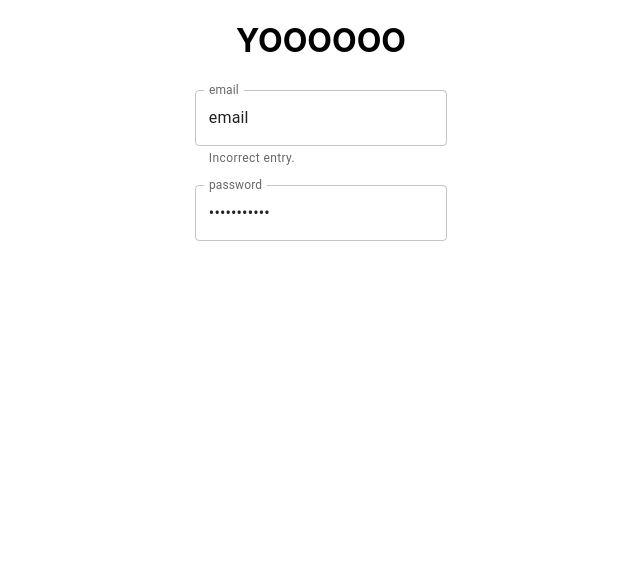
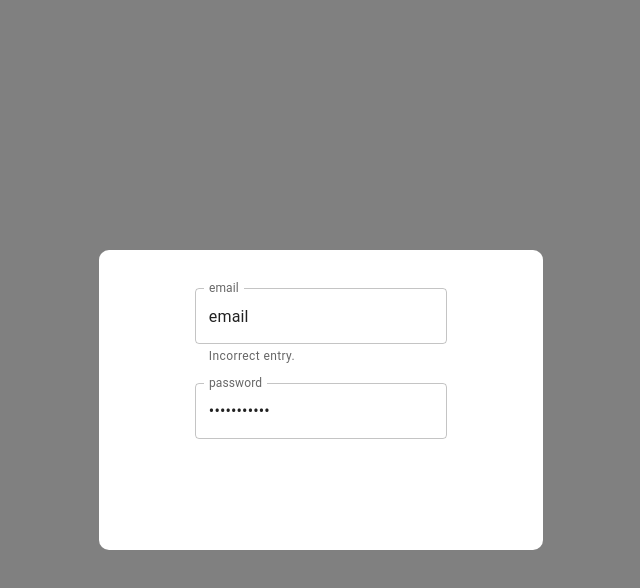
Before and after one commit to dannydaley/web-interface, a React (Create React App) app in the folder frontend/robot/: page / in a window 1280 px wide. Shown: the top 588 px of the page, without its empty margins (319-959 px from the left). Built offline with nearby package versions, Linux system fonts and the light colour scheme.

Commit message:
changed stylings on ligin page

```diff
--- a/frontend/robot/src/App.js
+++ b/frontend/robot/src/App.js
@@ -8,7 +8,7 @@ import Navbar from './components/navbar';
 
 function App() {
   return (
-    <div className="App">
+    <div className="App" style={{backgroundColor: 'grey', minHeight: '100vh'}}>
 
     <LoginPage />
 
--- a/frontend/robot/src/components/Login.js
+++ b/frontend/robot/src/components/Login.js
@@ -5,17 +5,24 @@ import TextField from '@mui/material/TextField';
 export default function LoginPage() {
 
     return(
-        <Container maxWidth="xs">
-            <h1>YOOOOOO</h1>
+      <div style={{height: '100vh', display: 'flex', flexDirection: 'column', justifyContent: 'center'
+    }}>
+        <Container maxWidth="xs"
+        sx={{width: '900px',
+        padding: '30px',
+         backgroundColor: 'white',
+          borderRadius: '10px', height: '300px', display: 'flex', flexDirection: 'row', justifyContent: 'center'
+          }}>
+
             <Box
       component="form"
-      sx={{
-        '& .MuiTextField-root': { m: 1, width: '25ch' },
+      sx={{height: '300px',
+        '& .MuiTextField-root': { m: 1, width: '25ch' }
       }}
       noValidate
       autoComplete="off"
     >
-      <div>
+      <div >
           <TextField
 
           id="outlined-required"
@@ -37,5 +44,6 @@ export default function LoginPage() {
       </div>
       </Box>
         </Container>
+        </div>
     )
 }
```
